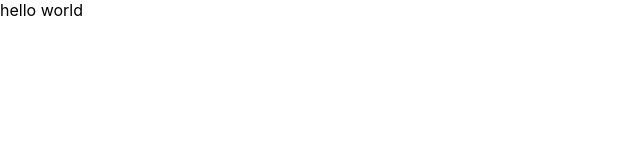
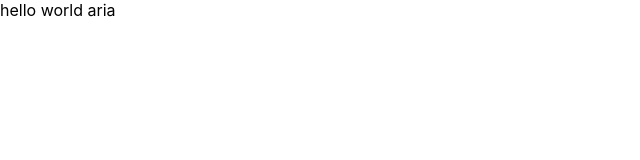
Before and after one commit to MianajiAli/react-1, a React (Create React App) app: page / in a window 1280 px wide. Shown: the top 160 px of the page, without its empty margins (0-640 px from the left). Built offline with nearby package versions, Linux system fonts and the light colour scheme.

Commit message:
Update App.js

```diff
--- a/src/App.js
+++ b/src/App.js
@@ -2,9 +2,10 @@ import logo from './logo.svg';
 import './App.css';
 
 function App() {
+  const name = 'aria';
   return (
 <div>
-  hello world
+  hello world {name}
 </div>
   );
 }
```
